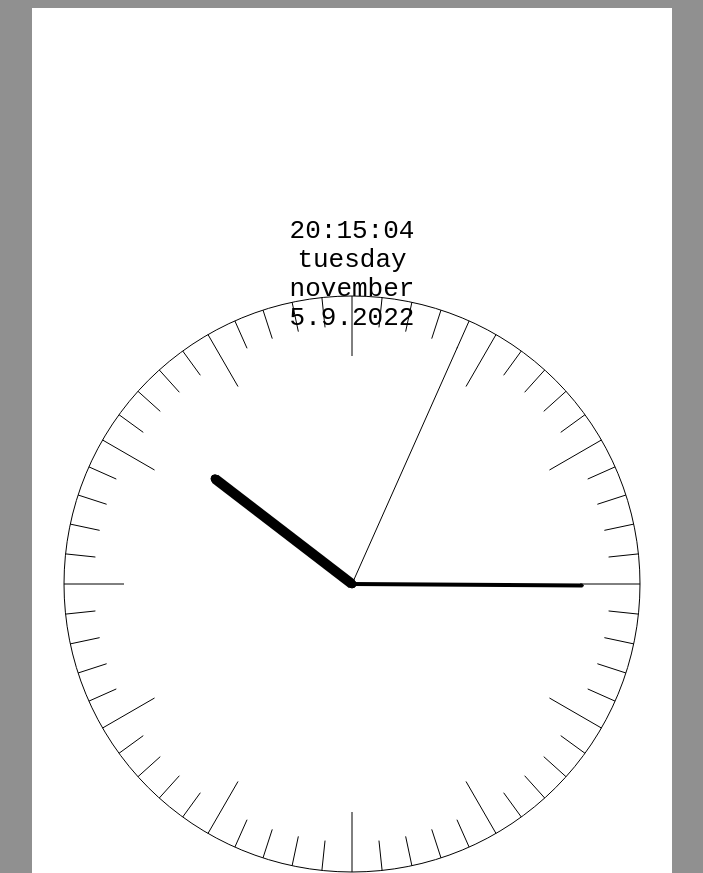
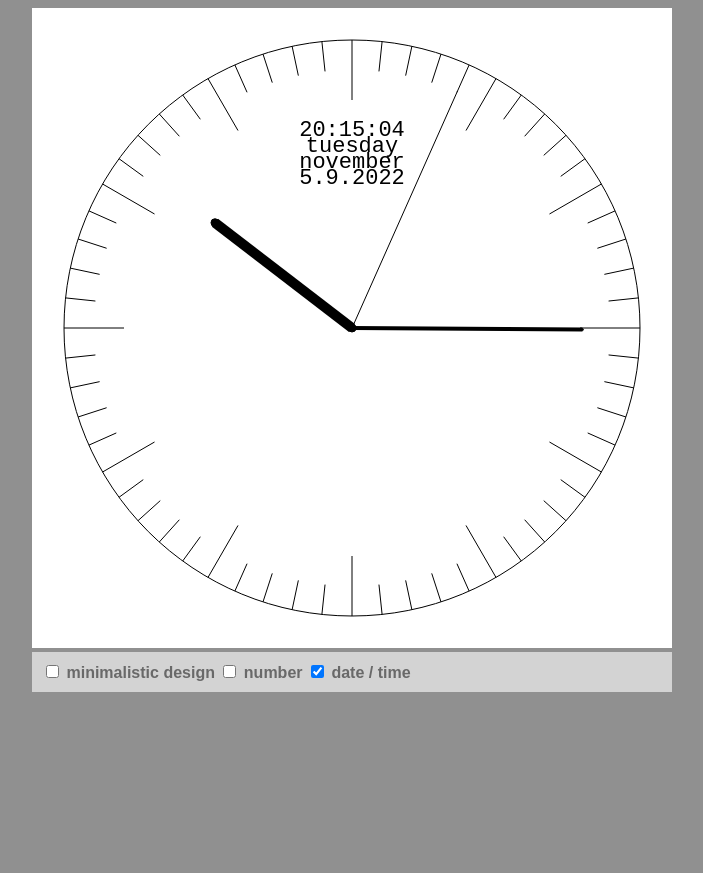
Before and after one commit to TarantelFaser/analoge-clock, a plain HTML site: page index.html in a window 1280 px wide. Shown: the top 873 px of the page, without its empty margins (288-991 px from the left). After the commit the page ends 800 px from the top, so only its background shows below. Drawn offline with Linux system fonts and the light colour scheme.

Commit message:
design changes

```diff
--- a/main.css
+++ b/main.css
@@ -9,7 +9,7 @@
 }
 
 .margin-percentile-90 {
-    height: 90vw;
+    height: 50vw;
     width: 50vw;
 }
 
--- a/main.js
+++ b/main.js
@@ -135,7 +135,7 @@ function configureCanvasContext() {
     // set fill and stroke styles
     ctx.fillStyle = 'black';
     ctx.strokeStyle = 'black';
-    ctx.font = '26px monospace';
+    ctx.font = '22px monospace';
 
     //load checkboxes
     enableDateTime = document.getElementById("checkDateTime").checked;
```
